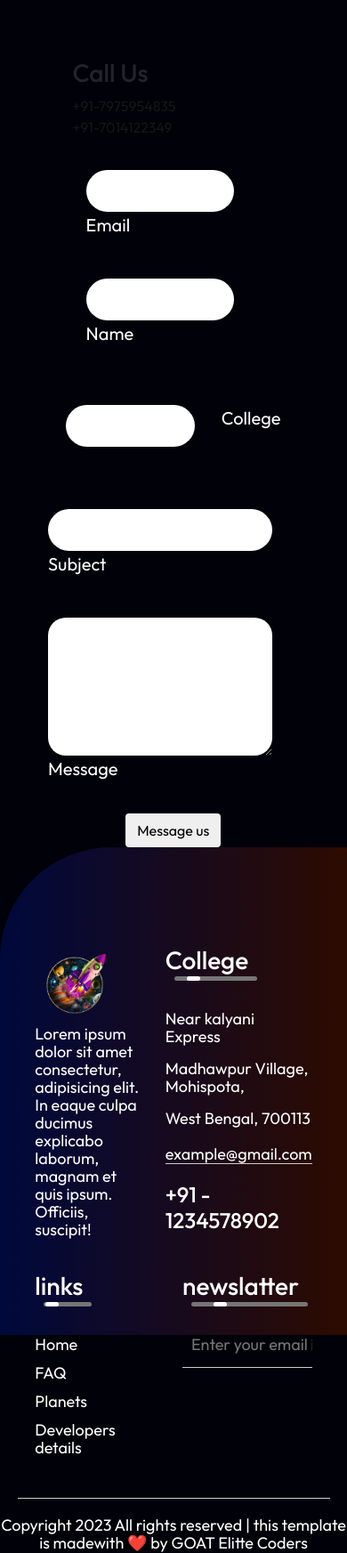
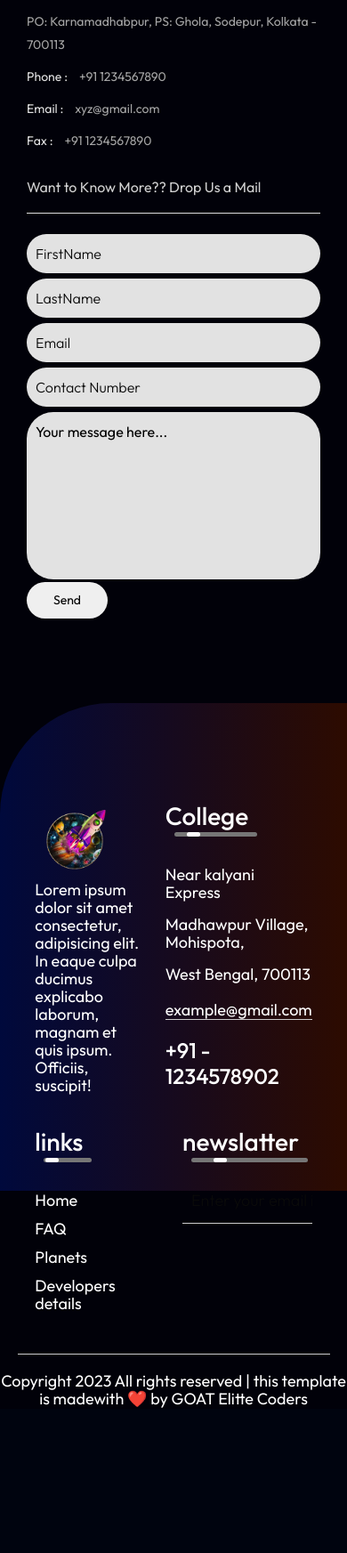
Before and after one commit to Git21221/IBMSkillsBuild, a PHP site: page / in a window 390 px wide; the page is wider, and only the part inside the window is pictured. Shown: the part 4507-6252 px from the top of that part at 89% size. After the commit the page ends 6089 px from the top of that part, so only its background shows below. Run offline with PHP 8.4, Linux system fonts and the light colour scheme; some libraries are stand-ins or nearby versions.

Commit message:
updated look

```diff
--- a/css/style.css
+++ b/css/style.css
@@ -1,10 +1,14 @@
 @import url("https://fonts.googleapis.com/css2?family=Outfit:wght@100;200;300;400;500;600;700;800;900;1000&display=swap");
 
+
 * {
-  margin: 0;
-  padding: 0;
-  box-sizing: border-box;
+	margin:0px;
+	padding:0px;
 }
+*, *:after, *:before { -webkit-box-sizing: border-box; -moz-box-sizing: border-box; -ms-box-sizing:border-box; -o-box-sizing:border-box; box-sizing: border-box; }
+
+.clearfix:before, .clearfix:after { display: table; content: ''; }
+.clearfix:after { clear: both; }
 
 
 html{
@@ -61,6 +65,7 @@ body {
   background-color: #fff;
   color: black;
   transition: 0.3s linear;
+  text-decoration: none;
 }
 /* ========== Navbar style done ============== */
 
@@ -160,6 +165,7 @@ body {
   width: 100%;
   height: 100%;
   object-fit: cover;
+  border-radius: 15px;
 }
 
 .cards-text {
@@ -184,7 +190,7 @@ body {
   background-color: #007bff;
   color: #fff;
   border: none;
-  border-radius: 5px;
+  border-radius: 30px;
   cursor: pointer;
 }
 
@@ -262,66 +268,142 @@ body {
 }
 
 /* ============== contact ================ */
-#contact {
-  height: 100vh;
-  display: flex;
-  text-align: center;
-  justify-content: center;
-  align-items: center;
-  flex-direction: column;
+input:focus, textarea:focus, keygen:focus, select:focus {
+	outline: none;
 }
-.contact-section-body{
-  display: flex;
-  align-items: center;
-  justify-content: center;
+::-moz-placeholder {
+	color: #666;
+	font-weight: 300;
+	opacity: 1;
 }
 
-.contact-form {
-  width: 100%;
-  align-items: center;
+::-webkit-input-placeholder {
+	color: #0a0a0a;
+	font-weight: 300;
 }
 
-.contact-form h2 {
-  text-align: center;
-  color: white;
-  font-size: 30px;
-  padding: 25px;
+
+/* Contact Form Styling */
+
+.textcenter {
+	text-align: center;
+}
+.section1 {
+	text-align: center;
+	display: table;
+	width: 100%;
+}
+.section1 .shtext {
+	display: block;
+	margin-top: 20px;
+}
+.section1 .seperator {
+	border-bottom:1px solid #d3d3d3;
+	width: 35px;
+	display: inline-block;
+	margin: 20px;
 }
 
-.form-group {
-  margin-bottom: 20px;
-  display: flex;
-column-gap: 30px;
+
+.section2 {
+    width: 1200px;
+    margin: 25px auto;
 }
-.names{
-  display: flex;
-  flex-direction: column;
-  align-items: flex-start;
+.section2 .col2 {
+	width: 48.71%;
+}
+.section2 .col2.first {
+	float: left;
+}
+.section2 .col2.last {
+	float: right;
+}
+.section2 .col2.column2 {
+	padding: 0 30px;
+}
+.section2 span.collig {
+	color: #e2e2e2;
+	margin-right: 10px;
+	display: inline-block;
+}
+.section2 .sec2addr {
+	display: block;
+	line-height: 26px;
+}
+.section2 .sec2addr p {
+	margin-bottom: 10px;
+  color: #a5a5a5;
+}
+.section2 .sec2contactform input[type="text"],
+.section2 .sec2contactform input[type="email"],
+.section2 .sec2contactform textarea {
+    padding: 10px 20px;
+    border: 0;
+    border-radius: 30px;
+    background: #e2e2e2;
+    margin: 7px 0;
+}
+.section2 .sec2contactform textarea {
+	width: 100%;
+	display: block;
+	color: #000000;
+  resize:none;
 }
 
-.form-group label {
-  display: block;
-  margin-bottom: 5px;
-  color: white;
-  font-size: 20px;
+.section2 .sec2contactform h3 {
+	font-weight: normal;
+    margin: 20px 0;
+    margin-top: 30px;
+    border-bottom: 1px solid #ddd;
+    padding-bottom: 19px;
+    color: #d1d1d1;
 }
 
-.form-group input[type="text"],
-.form-group input[type="email"],
-.form-group {
-  padding: 10px 20px;
-  font-size: 18px;
-  border-radius: 100px;
-  border: none;
+/* @media querries */
+
+@media only screen and (max-width: 1266px) {
+	.section2 {
+		width: 100%;
+	}
 }
-.form-group input[type="email"], .form-group textarea{
-  width: 100%;
+@media only screen and (max-width: 960px) {
+	.container {
+		padding: 0 30px 70px;
+	}
+	.section2 .col2 {
+		width: 100%;
+		display: block;
+	}
+	.section2 .col2.first {
+		margin-bottom: 10px;
+	}
+	.section2 .col2.column2 {
+		padding: 0;
+	}
+	body .sec2map {
+		height: 250px !important;
+	}
 }
-.form-group textarea{
-  padding: 10px 20px;
-  font-size: 18px;
-  border-radius: 20px;
-  border: none;
+@media only screen and (max-width: 768px) {
+	.section2 .sec2addr {
+		font-size: 14px;
+	}
+	.section2 .sec2contactform h3 {
+		font-size: 16px;
+	}
+	.section2 .sec2contactform input[type="text"], .section2 .sec2contactform input[type="email"], .section2 .sec2contactform textarea {
+		padding: 10px;
+		margin:3px 0;
+	}
+	.section2 .sec2contactform input[type="submit"] {
+		padding: 10px 30px;
+		font-size: 14px;
+	}
+}
+@media only screen and (max-width: 420px) {
+	.section1 h1 {
+		font-size: 28px;
+	}
 }
 
 /* ==========scroll to  top========= */
--- a/index.html
+++ b/index.html
@@ -237,9 +237,9 @@
         <div class="carousel-item">
           <img class="d-block img" src="img/gallery10.jpg">
         </div>
-        <div class="carousel-item">
+        <!-- <div class="carousel-item">
           <img class="d-blockimg" src="img/gallery5.webp">
-        </div>
+        </div> -->
         <div class="carousel-item">
           <img class="d-block img" src="img/gallery6.webp">
         </div>
@@ -268,121 +268,53 @@
 
   <!-- ================== Starting of sixth phase (conatct) ==============   -->
   <section class="section-on-body">
+    <div class="container">
+      <div class="innerwrap">
+
+        <section class="section1 clearfix">
           <div class="section-on-body-headings">
             <h1>Contact Us</h1>
           </div>
-    <div class="row aos-init aos-animate" data-aos="flip-left" data-aos-delay="100">
-      <div class="col-lg-6">
-        <div class="row">
-          <div class="col-md-12">
-            <div class="info-box">
-              <div class="mapArea">
+        </section>
+
+        <section class="section2 clearfix">
+          <div class="col2 column1 first">
             <iframe
-                  src="https://www.google.com/maps/embed?pb=!1m18!1m12!1m3!1d3888.3295777128365!2d77.57881345058549!3d12.950750090824721!2m3!1f0!2f0!3f0!3m2!1i1024!2i768!4f13.1!3m3!1m2!1s0x3bae156bf4c356ed%3A0x3466b397b31dae21!2sOS-CODE%20headquarter!5e0!3m2!1sen!2sin!4v1679811939861!5m2!1sen!2sin"
-                  width="100%" height="180" style="border:0;" allowfullscreen="" loading="lazy"
+              src="https://www.google.com/maps/embed?pb=!1m18!1m12!1m3!1d2188.3669594199605!2d88.41663109062866!3d22.71411824077823!2m3!1f0!2f0!3f0!3m2!1i1024!2i768!4f13.1!3m3!1m2!1s0x39f899496b04114f%3A0x44c94509fa83f16a!2sELITTE%20COLLEGE!5e0!3m2!1sen!2sin!4v1689705253867!5m2!1sen!2sin"
+              style="border:0; width: 100%; height: 500px;" allowfullscreen="" loading="lazy"
               referrerpolicy="no-referrer-when-downgrade"></iframe>
-                <!-- ====> 100% height and auto width is the key to make any image responsive <==== -->
           </div>
-              <div class="address">
-                <h3>Address</h3>
-                <p>
-                  <a href="https://goo.gl/maps/WP3QjyGRJSpaET56A" target="_blank">
-                    OS-CODE headquarter, Shanbough Krinshappa Ln, Upparahalli, <br>Mavalli,
-                    Bengaluru, Karnataka
-                    560004
-                  </a>
-                </p>
+          <div class="col2 column2 last">
+            <div class="sec2innercont">
+              <div class="sec2addr">
+                <p>PO: Karnamadhabpur, PS: Ghola, Sodepur, Kolkata - 700113</p>
+                <p><span class="collig">Phone :</span> +91 1234567890</p>
+                <p><span class="collig">Email :</span> xyz@gmail.com</p>
+                <p><span class="collig">Fax :</span> +91 1234567890</p>
               </div>
             </div>
+            <div class="sec2contactform">
+              <h3 class="sec2frmtitle">Want to Know More?? Drop Us a Mail</h3>
+              <form action="">
+                <div class="clearfix">
+                  <input class="col2 first" type="text" placeholder="FirstName">
+                  <input class="col2 last" type="text" placeholder="LastName">
                 </div>
-          <div class="col-md-6 ">
-            <div class="info-box mt-4 modifiedMailPhone">
-              <a href="mailto:oscode.community@gmail.com?subject=Enquiry"><i class="bx bx-envelope"></i></a>
-              <h3>Email Us</h3>
-              <p class="email"><a href="mailto:oscode.community@gmail.com?subject=Enquiry"
-                  style="text-decoration: none; color: #161616;">oscode.community@gmail.com</a><br>
-                <br>
-              </p>
+                <div class="clearfix">
+                  <input class="col2 first" type="Email" placeholder="Email">
+                  <input class="col2 last" type="text" placeholder="Contact Number">
                 </div>
+                <div class="clearfix">
+                  <textarea name="textarea" id="" cols="30" rows="7">Your message here...</textarea>
                 </div>
-          <div class="col-md-6">
-            <div class="info-box mt-4 modifiedMailPhone">
-              <a href="tel:+91-7975954835"><i class="bx bx-phone-call"></i></a>
-              <h3>Call Us</h3>
-              <p class="phone">
-                <a href="tel:+91-7975954835" style="text-decoration: none; color: #161616;">+91-7975954835<br></a>
-                <a href="tel:+91-7014122349" style="text-decoration: none; color: #161616;">+91-7014122349</a>
-              </p>
-            </div>
-          </div>
-        </div>
-      </div>
-
-
-
-      <div class="col-lg-6 aos-init aos-animate" data-aos="fade-left" data-aos-delay="100">
-        <form class="contactForm" id="contact_Form" action="mailto:oscode.community@gmail.com" method="post"
-          enctype="text/plain" autocomplete="on">
-          <div class="row form-group">
-            <div class="col form-group">
-              <div>
-                <input type="email" autocomplete="email" class="form-control" name="email" id="email" required="">
-                <label class="label-name">
-                  <span class="content-name">Email</span>
-                </label>
-                <!-- <i class="fas fa-check-circle"></i> -->
-                <!-- <i class="fas fa-exclamation-circle"></i> -->
-              </div>
-              <div class="spandiv"><small class="small"></small></div>
-            </div>
-
-            <div class="col form-group">
-              <div>
-                <input type="text" autocomplete="name" name="name" class="form-control" id="name"
-                  pattern="[a-zA-Z][a-zA-Z ]{2,}" title="Number Not Allowed" required="">
-                <label class="label-name">
-                  <span class="content-name">Name</span>
-                </label>
-                <!-- <i class="fas fa-check-circle"></i> -->
-                <!-- <i class="fas fa-exclamation-circle"></i> -->
-              </div>
-              <div class="spandiv"><small class="small"></small></div>
-            </div>
-          </div>
-          <div>
-            <div class="col form-group">
-              <div class="form-group">
-                <input type="text" autocomplete="subject" class="form-control" name="College" id="college" required="">
-                <label class="label-name">
-                  <span class="content-name">College</span>
-                </label>
-              </div>
-            </div>
-            <div class="col form-group">
-              <div><input type="text" autocomplete="subject" class="form-control" name="subject" id="subject"
-                  required="">
-                <label class="label-name">
-                  <span class="content-name">Subject</span>
-                </label>
-              </div>
-              <div class="spandiv" style="padding-top: 4px;"> <small class="small"></small></div>
-            </div>
-
-            <div class="col form-group">
-              <div><textarea class="form-control" autocomplete="message" id="message" name="message" rows="5"
-                  required=""></textarea>
-                <label class="label-name">
-                  <span class="content-name">Message</span>
-                </label>
-              </div>
-              <div class="spandiv" style="padding-top: 4px;"><small class="small"></small></div>
-            </div>
-            <div class="text-center white">
-              <button type="submit" class="btn get-started-btn msg-us">Message us</button>
+                <div class="clearfix"><input type="submit" value="Send" class="loadmore-btn"></div>
+              </form>
             </div>
 
           </div>
-        </form>
+        </section>
+
+      </div>
     </div>
     <!-- </div> -->
     <!-- <div class="contact-section-body">
@@ -429,7 +361,7 @@
 
 
 
-
+  <!-- ================== Starting of seventh phase (footer) ==============   -->
   <section id="footer">
     <div class="row">
       <div class="col">
@@ -476,6 +408,7 @@
     <p class="copyright">Copyright <i class="fa-solid fa-copyright"></i> 2023 All rights
       reserved | this template is madewith ❤️ by GOAT Elitte Coders </p>
   </section>
+  <!-- ================== Ending of seventh phase (footer) ==============   -->
 
 
 
```
Lines whose indentation alone changed are shown as unchanged.
